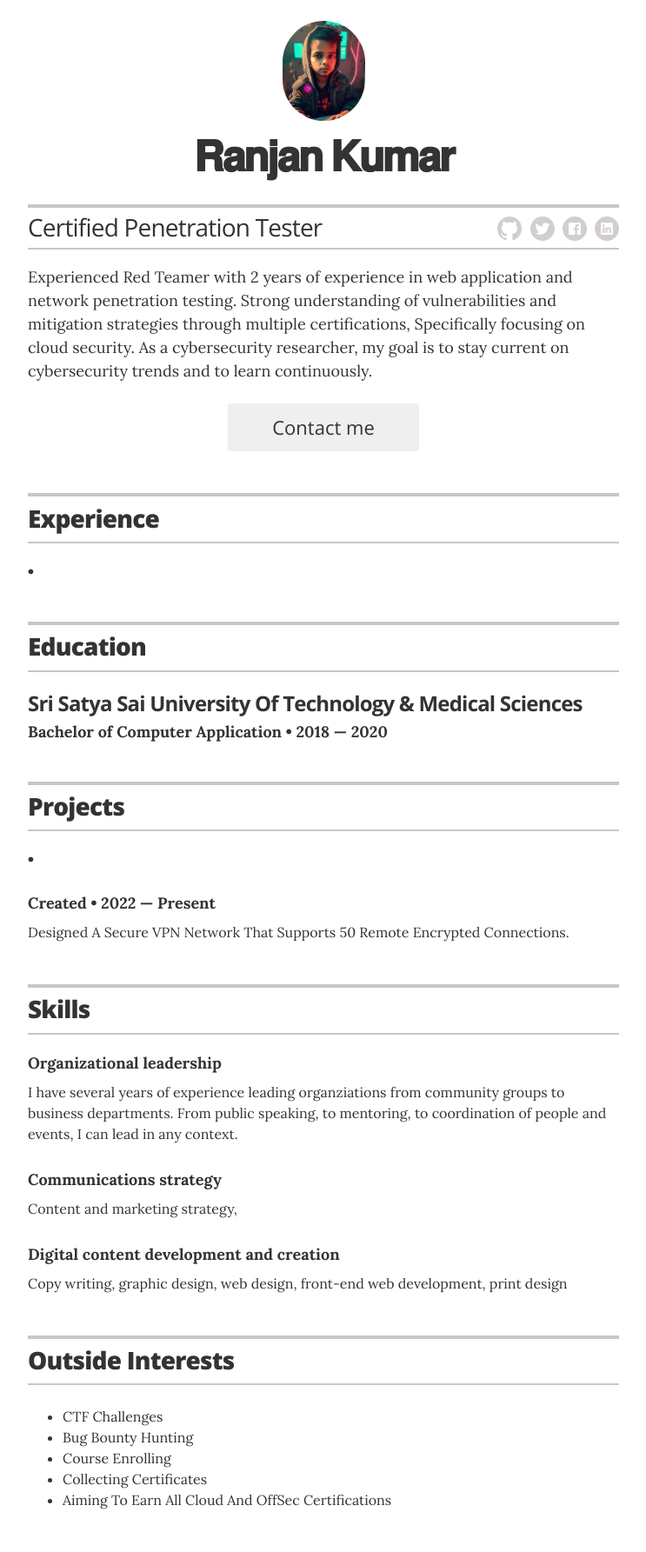
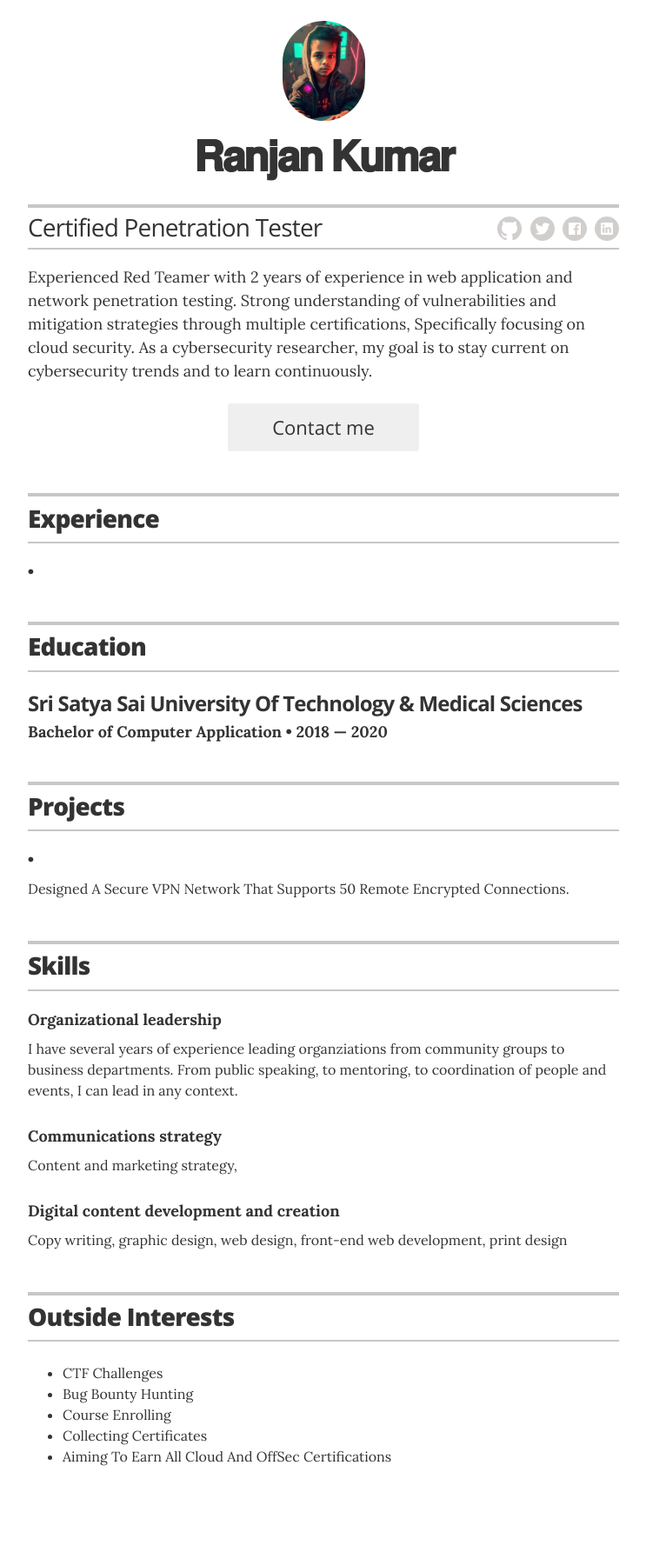
Before and after one commit to kabir0104k/Resume, a Jekyll site: the page built from index.html, in a window 1280 px wide. Shown: the whole page at 87% size, without its empty margins (268-1011 px from the left). Built offline with Jekyll 4.4.1, drawn with Linux system fonts in a browser that asks for light colours; after the commit the page ends 1735 px from its top, so only the background shows below that.

Commit message:
Update projects.yml

```diff
--- a/_data/projects.yml
+++ b/_data/projects.yml
@@ -9,9 +9,8 @@
 
 # Springfield Community Outreach Group
 - #project: Springfield Community Outreach Group
-- organization: OpenVPN
-  role: Created
-  duration: 2022 &mdash; Present
+  organization: OpenVPN
   url: https://openvpn.net/
-  # url: "#"
+  #role:
+  #duration: 2022 &mdash; Present
   description: Designed A Secure VPN Network That Supports 50 Remote Encrypted Connections.
```
